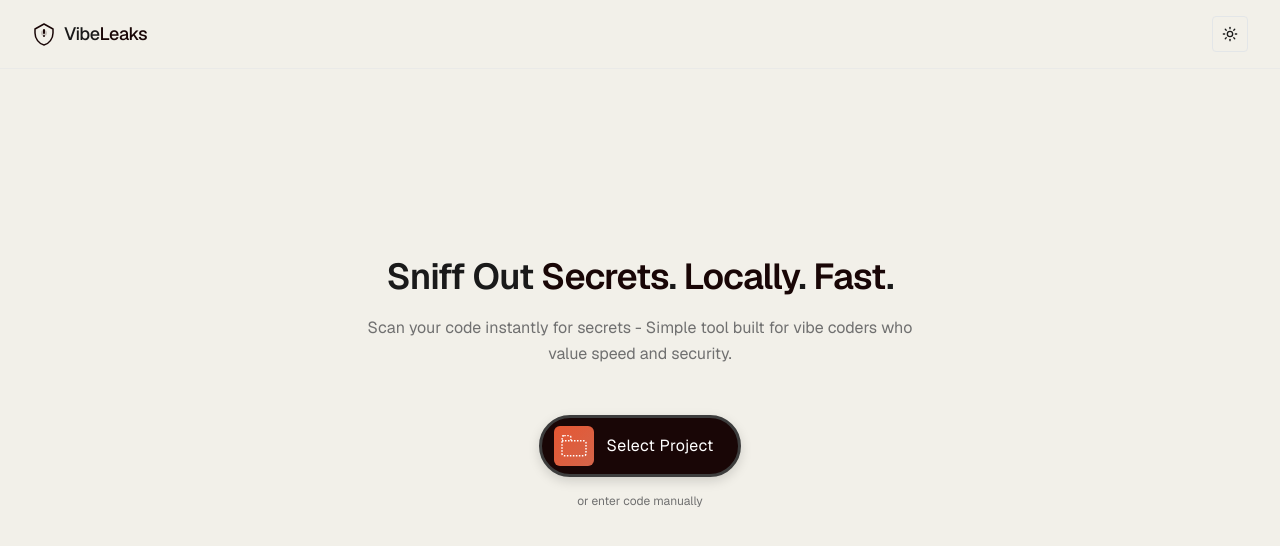
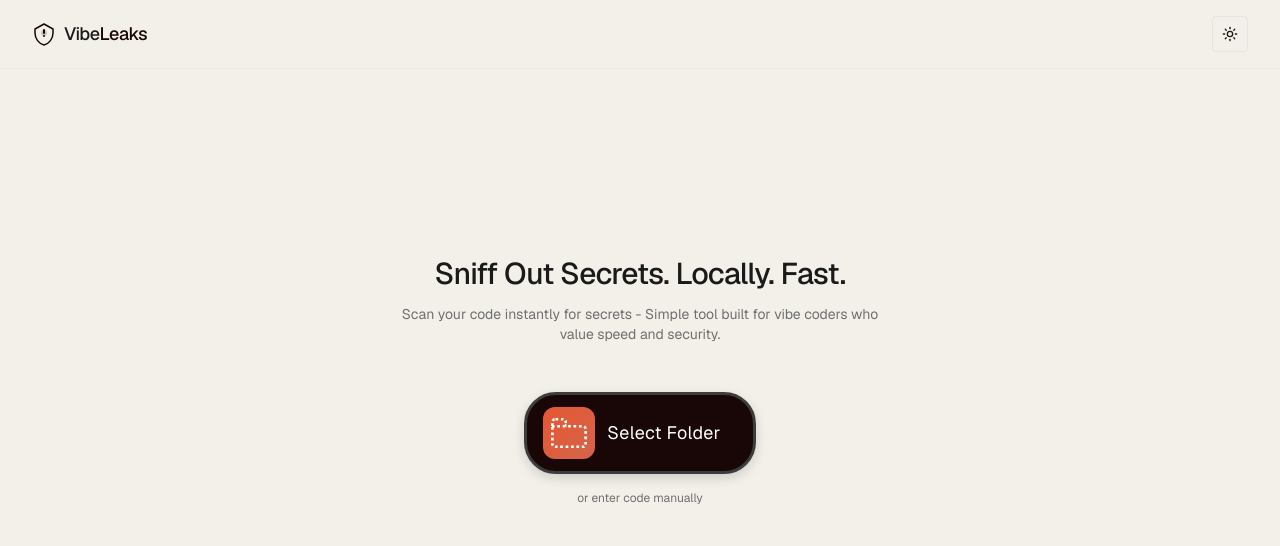
Before and after one commit to nithinworks/vibeleaks, a React (Vite) app: page / in a window 1280 px wide. Shown: the top 546 px of the page. Built offline with nearby package versions, Linux system fonts and the light colour scheme; the HTML template or start-up script is replaced by a standard one.

Commit message:
Reverted to commit 8b61ced69c14ccf4046c4931e0032bacb41c40d3

```diff
--- a/src/components/FileUpload.tsx
+++ b/src/components/FileUpload.tsx
@@ -90,7 +90,7 @@ export const FileUpload = ({ onFilesSelected, size = "default", className = "" }
       size={size}
       className={className}
     >
-      Select Project
+      Select Folder
     </IconButton>
   );
 };
--- a/src/components/IconButton.tsx
+++ b/src/components/IconButton.tsx
@@ -17,10 +17,10 @@ export const IconButton = ({
   className,
   size = "default"
 }: IconButtonProps) => {
-  const iconSize = size === "lg" ? "w-[40px] h-[40px]" : "w-[36px] h-[36px]";
-  const buttonPadding = size === "lg" ? "pl-3 pr-6 py-2" : "pl-2.5 pr-5 py-2";
-  const textSize = size === "lg" ? "text-base" : "text-sm";
-  const folderScale = size === "lg" ? "scale-75" : "scale-65";
+  const iconSize = size === "lg" ? "w-[52px] h-[52px]" : "w-[48px] h-[48px]";
+  const buttonPadding = size === "lg" ? "pl-4 pr-8 py-3" : "pl-3 pr-7 py-2.5";
+  const textSize = size === "lg" ? "text-lg" : "text-base";
+  const folderScale = size === "lg" ? "scale-90" : "scale-75";
 
   return (
     <button
@@ -34,27 +34,27 @@ export const IconButton = ({
       )}
     >
       <div className={cn(
-        "flex items-center justify-center flex-shrink-0 rounded-lg",
+        "flex items-center justify-center flex-shrink-0 rounded-xl",
         "bg-gradient-to-br from-primary-hover to-[#d4654a]",
         iconSize
       )}>
         {/* Dotted Folder Icon */}
-        <div className={cn("relative w-[36px] h-[32px]", folderScale)}>
+        <div className={cn("relative w-[44px] h-[38px]", folderScale)}>
           {/* Folder Tab */}
           <div
-            className="absolute top-[1px] left-[1px] w-[14px] h-[8px] rounded-t-[4px]"
+            className="absolute top-[2px] left-[2px] w-[18px] h-[10px] rounded-t-[5px]"
             style={{
-              border: '2.5px dotted white',
+              border: '3px dotted white',
               borderBottom: 'none',
               boxSizing: 'border-box'
             }}
           />
           {/* Folder Body */}
           <div
-            className="absolute top-[8px] left-[1px] w-[34px] h-[22px]"
+            className="absolute top-[10px] left-[2px] w-[40px] h-[26px]"
             style={{
-              border: '2.5px dotted white',
-              borderRadius: '0 4px 4px 4px',
+              border: '3px dotted white',
+              borderRadius: '0 5px 5px 5px',
               boxSizing: 'border-box'
             }}
           />
--- a/src/pages/Index.tsx
+++ b/src/pages/Index.tsx
@@ -246,11 +246,9 @@ const Index = () => {
         <div className="max-w-7xl mx-auto">
           {viewMode === "input" && <div className="flex flex-col items-center justify-center min-h-[calc(100vh-240px)] text-center">
               <div className="max-w-2xl mx-auto space-y-8">
-                <div className="space-y-4">
-                  <h2 className="text-4xl font-display font-semibold tracking-tight leading-tight">
-                    Sniff Out <span className="text-primary">Secrets</span>. <span className="text-primary">Locally</span>. <span className="text-primary">Fast</span>.
-                  </h2>
-                  <p className="text-base text-muted-foreground max-w-xl mx-auto leading-relaxed">
+                <div className="space-y-3">
+                  <h2 className="text-3xl font-display font-medium tracking-tight">Sniff Out Secrets. Locally. Fast.</h2>
+                  <p className="text-sm text-muted-foreground max-w-lg mx-auto">
                     Scan your code instantly for secrets - Simple tool built for vibe coders who value speed and
                     security.
                   </p>
```
